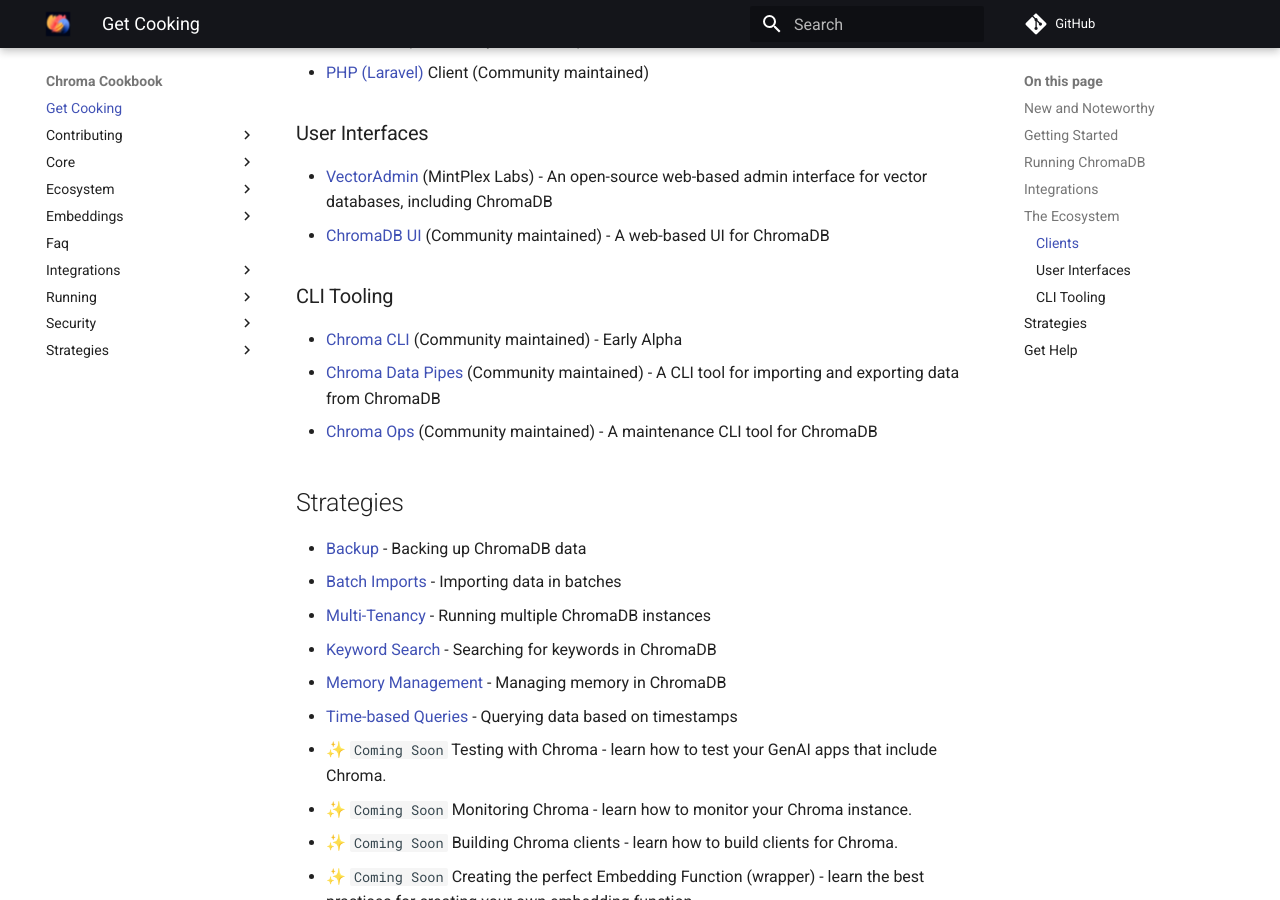
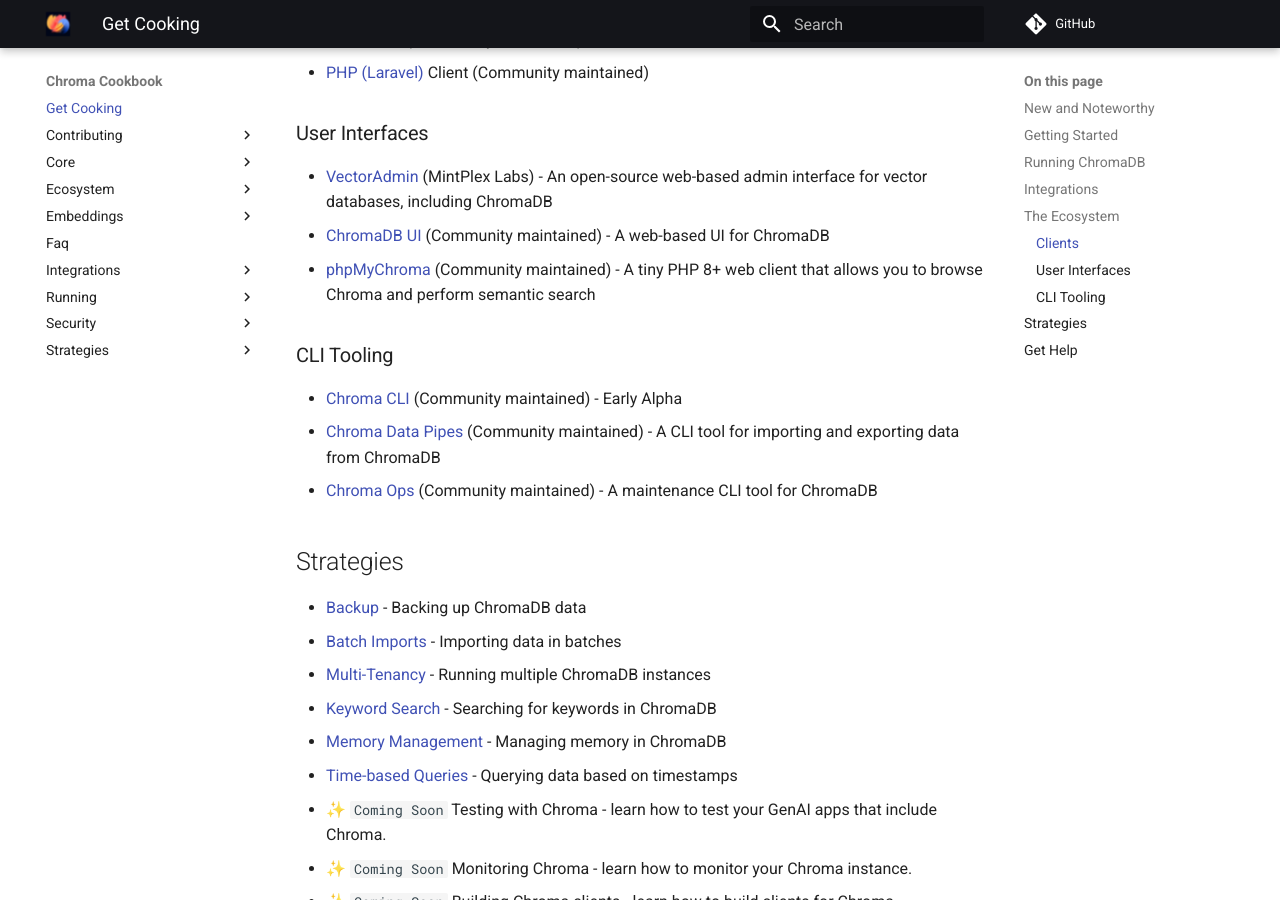
Before and after one commit to amikos-tech/chroma-cookbook, an MkDocs documentation site: the page built from docs/index.md, in a window 1280 px wide and 900 px high, scrolled down 2500 px. Built offline with MkDocs 1.6.1 and Material for MkDocs 9.7.7, drawn with Linux system fonts in a browser that asks for light colours; comment, search, counter and statistics services are not loaded.

Commit message:
feat: Adding phpMyChroma UI Client

```diff
--- a/docs/index.md
+++ b/docs/index.md
@@ -80,6 +80,7 @@
 - [VectorAdmin](https://github.com/Mintplex-Labs/vector-admin) (MintPlex Labs) - An open-source web-based admin
   interface for vector databases, including ChromaDB
 - [ChromaDB UI](https://github.com/thakkaryash94/chroma-ui) (Community maintained) - A web-based UI for ChromaDB
+- [phpMyChroma](https://github.com/pari/phpMyChroma) (Community maintained) - A tiny PHP 8+ web client that allows you to browse Chroma and perform semantic search
 
 ### CLI Tooling
 
```
